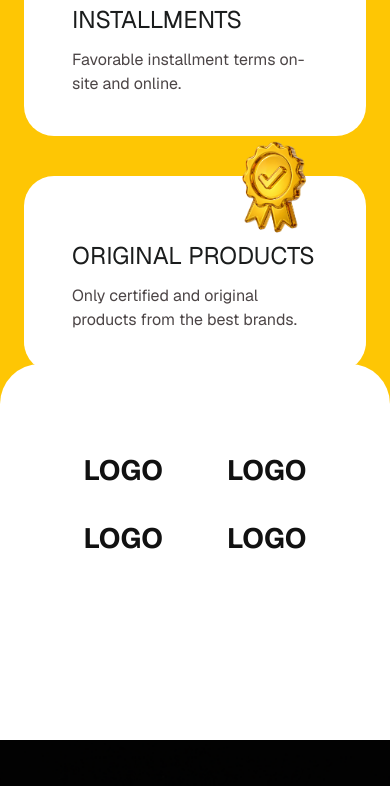
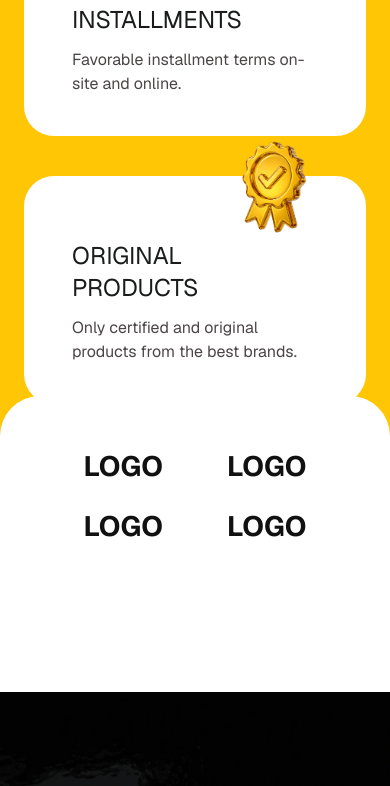
Before and after one commit to neetrino/Ruben, a Next.js app: page /en in a window 390 px wide. Shown: the part 2449-3235 px from the top of the page. Built offline with nearby package versions, Linux system fonts and the light colour scheme; no server answers; the database is empty.

Commit message:
Enhance localization strings for home page across English, Armenian, and Russian. Adjust line breaks in product titles and descriptions for better readability. Update HomeFeatures and HomePartners components to improve layout and styling, ensuring consistent visual presentation across devices.

```diff
--- a/locales/en/home.json
+++ b/locales/en/home.json
@@ -26,7 +26,7 @@
     "deliveryDescription": "Delivery in Yerevan within 24 hours and to regions in short timeframes.",
     "installmentTitle": "INSTALLMENTS",
     "installmentDescription": "Favorable installment terms on-site and online.",
-    "originalTitle": "ORIGINAL PRODUCTS",
+    "originalTitle": "ORIGINAL\nPRODUCTS",
     "originalDescription": "Only certified and original products from the best brands."
   },
   "offers": {
--- a/locales/hy/home.json
+++ b/locales/hy/home.json
@@ -21,12 +21,12 @@
   "aboutCta": "Իմանալ ավելին",
   "features": {
     "warrantyTitle": "ԵՐԱՇԽԻՔ",
-    "warrantyDescription": "Մենք տրամադրում ենք պաշտոնական երաշխիք բոլոր գնված ապրանքների համար:",
+    "warrantyDescription": "Մենք տրամադրում ենք\nպաշտոնական երաշխիք բոլոր\nգնված ապրանքների համար:",
     "deliveryTitle": "ԱՐԱԳ ԱՌԱՔՈՒՄ",
     "deliveryDescription": "Առաքում Երևանում 24 ժամվա ընթացքում և մարզեր՝ սեղմ ժամկետներում:",
     "installmentTitle": "ԱՊԱՌԻԿ",
-    "installmentDescription": "Շահավետ ապառիկ պայմաններ տեղում և առցանց տարբերակով:",
-    "originalTitle": "ՕՐԻԳԻՆԱԼ ԱՊՐԱՆՔՆԵՐ",
+    "installmentDescription": "Շահավետ ապառիկ\nպայմաններ տեղում և\nառցանց տարբերակով:",
+    "originalTitle": "ՕՐԻԳԻՆԱԼ\nԱՊՐԱՆՔՆԵՐ",
     "originalDescription": "Միայն սերտիֆիկացված և օրիգինալ արտադրանք լավագույն բրենդներից:"
   },
   "offers": {
--- a/locales/ru/home.json
+++ b/locales/ru/home.json
@@ -26,7 +26,7 @@
     "deliveryDescription": "Доставка в Ереване в течение 24 часов и в регионы в сжатые сроки.",
     "installmentTitle": "РАССРОЧКА",
     "installmentDescription": "Выгодные условия рассрочки на месте и онлайн.",
-    "originalTitle": "ОРИГИНАЛЬНЫЕ ТОВАРЫ",
+    "originalTitle": "ОРИГИНАЛЬНЫЕ\nТОВАРЫ",
     "originalDescription": "Только сертифицированная и оригинальная продукция лучших брендов."
   },
   "offers": {
--- a/src/features/home/ui/HomeFeatures.tsx
+++ b/src/features/home/ui/HomeFeatures.tsx
@@ -36,8 +36,8 @@ const CARDS: Record<
   warranty: {
     box: "left-[20.833%] top-[14.48%] h-[17.845%] w-[28.958%]",
     align: "text-left",
-    titleTop: "top-[29.36%]",
-    bodyTop: "top-[50.84%]",
+    titleTop: "top-[22%]",
+    bodyTop: "top-[42%]",
   },
   delivery: {
     box: "left-[62.847%] top-[23.424%] h-[17.547%] w-[27.986%]",
@@ -106,12 +106,12 @@ export function HomeFeatures({ items }: HomeFeaturesProps) {
                 />
               </div>
               <h3
-                className={`text-2xl leading-8 text-[#1a1c1c] uppercase ${CARDS[icon].align}`}
+                className={`whitespace-pre-line text-2xl leading-8 text-[#1a1c1c] uppercase ${CARDS[icon].align}`}
               >
                 {item.title}
               </h3>
               <p
-                className={`mt-3 text-base leading-6 text-[#4c4546] ${CARDS[icon].align}`}
+                className={`mt-3 whitespace-pre-line text-base leading-6 text-[#4c4546] ${CARDS[icon].align}`}
               >
                 {item.description}
               </p>
@@ -174,12 +174,12 @@ export function HomeFeatures({ items }: HomeFeaturesProps) {
                 </div>
               ) : null}
               <h3
-                className={`absolute right-12 left-12 ${card.titleTop} text-2xl leading-8 text-[#1a1c1c] uppercase ${card.align}`}
+                className={`absolute right-12 left-12 ${card.titleTop} whitespace-pre-line text-2xl leading-8 text-[#1a1c1c] uppercase ${card.align}`}
               >
                 {item.title}
               </h3>
               <p
-                className={`absolute right-12 left-12 ${card.bodyTop} text-base leading-6 text-[#4c4546] ${card.align}`}
+                className={`absolute right-12 left-12 ${card.bodyTop} whitespace-pre-line text-base leading-6 text-[#4c4546] ${card.align}`}
               >
                 {item.description}
               </p>
--- a/src/features/home/ui/HomePartners.tsx
+++ b/src/features/home/ui/HomePartners.tsx
@@ -21,14 +21,14 @@ export function HomePartners({
   return (
     <section
       id="partners"
-      className="relative z-10 -mt-12 scroll-mt-28 flex min-h-[280px] items-center rounded-t-[40px] bg-white py-16 sm:-mt-16 sm:min-h-[360px] sm:py-20 lg:min-h-[400px] lg:py-0"
+      className="relative z-10 -mt-12 flex min-h-[200px] flex-col items-center justify-center rounded-t-[40px] bg-white sm:-mt-16 sm:min-h-[280px] lg:min-h-[400px]"
     >
-      <div className="mx-auto w-full max-w-[1440px] px-6 sm:px-10 lg:px-[138px]">
+      <div className="mx-auto flex w-full max-w-[1440px] items-center justify-center px-6 sm:px-10 lg:px-[138px]">
         {title ? <h2 className="sr-only">{title}</h2> : null}
-        <ul className="flex flex-wrap items-center justify-center gap-x-16 gap-y-10 sm:gap-x-24 lg:gap-x-[179px]">
+        <ul className="flex w-full flex-wrap items-center justify-center gap-x-16 gap-y-8 sm:gap-x-24 lg:justify-evenly lg:gap-x-0">
           {marks.map((brand) => (
-            <li key={brand.id} className="shrink-0">
-              <span className="block text-[28px] leading-7 font-bold text-[#111] uppercase sm:text-[40px] lg:text-[54px] lg:leading-7">
+            <li key={brand.id} className="flex h-7 shrink-0 items-center">
+              <span className="flex h-7 flex-col justify-center text-center text-[28px] leading-7 font-bold text-[#111] uppercase sm:text-[40px] lg:text-[54px]">
                 {brand.name}
               </span>
             </li>
```
